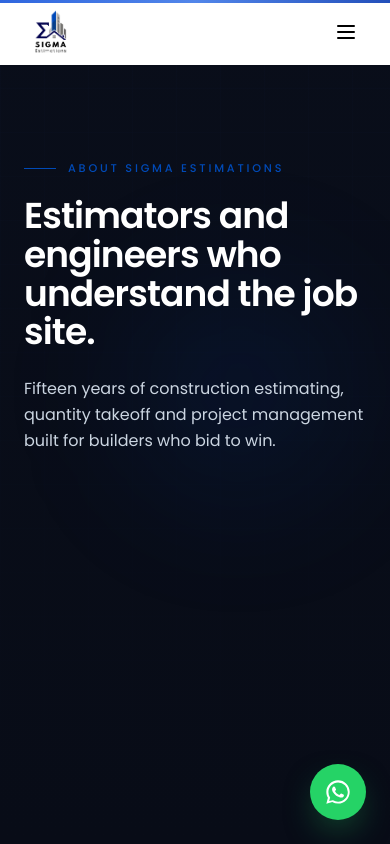
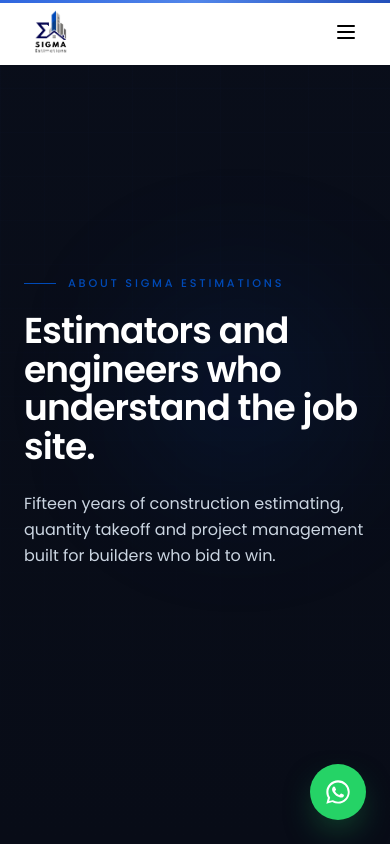
Before and after one commit to Hassu685/construction, a Next.js app: page /about in a window 390 px wide. Shown: the top 844 px of the page. Built offline with nearby package versions, Linux system fonts and the light colour scheme.

Commit message:
push code

```diff
--- a/components/sections/PageHero.jsx
+++ b/components/sections/PageHero.jsx
@@ -3,7 +3,7 @@ import HeroImageSlider from "@/components/ui/HeroImageSlider";
 
 export default function PageHero({ eyebrow, title, description, sliderImages }) {
   return (
-    <section className="relative bg-navy-950 pt-40 pb-24 lg:pt-44 lg:pb-28 min-h-screen overflow-hidden">
+    <section className="relative bg-navy-950 lg:pt-20 flex justify-center items-center h-[100vh] overflow-hidden">
       <div className="absolute inset-0 bg-blueprint opacity-30" />
       <div className="absolute inset-0 bg-gradient-to-b from-navy-950/40 via-navy-950/70 to-navy-950" />
       <div className="absolute top-1/3 right-[10%] h-56 w-56 rounded-full bg-[#004ab7]/10 blur-3xl animate-float pointer-events-none" />
@@ -28,7 +28,7 @@ export default function PageHero({ eyebrow, title, description, sliderImages })
           )}
         </div>
 
-        <Reveal direction="left" delay={0.15} className="hidden lg:block h-[360px]">
+        <Reveal direction="left" delay={0.15} className="hidden lg:block h-[460px]">
           <HeroImageSlider images={sliderImages} interval={4000} />
         </Reveal>
       </div>
```
